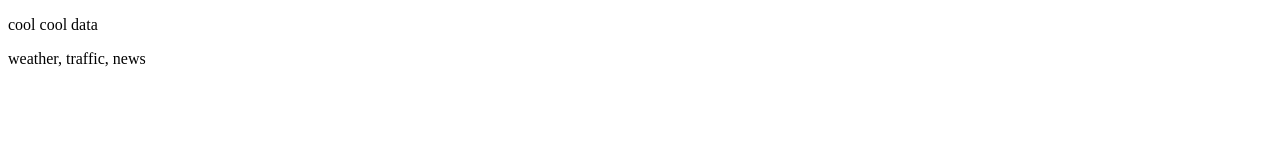
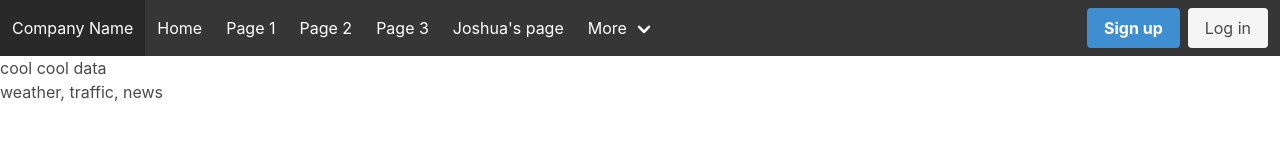
Before and after one commit to rrp316/426-project, a website: page data.html in a window 1280 px wide. Drawn offline with nearby package versions, Linux system fonts and the light colour scheme; a web font is replaced by a local one.

Commit message:
added navbar to data.html.

```diff
--- a/data.html
+++ b/data.html
@@ -1,13 +1,84 @@
 <!DOCTYPE html>
 <html lang="en">
+
 <head>
     <meta charset="UTF-8">
     <meta name="viewport" content="width=device-width, initial-scale=1.0">
     <meta http-equiv="X-UA-Compatible" content="ie=edge">
-    <title>Document</title>
+    <link rel="stylesheet" href="node_modules/bulma/css/bulma.css" />
+    <link href="https://fonts.googleapis.com/css?family=Shrikhand&display=swap" rel="stylesheet">
+    <title>J's Pg</title>
 </head>
+
 <body>
+    <nav class="navbar is-dark" role="navigation" aria-label="main navigation">
+        <div class="navbar-brand">
+            <a class="navbar-item" href="https://google.com">
+                Company Name
+            </a>
+
+            <a role="button" class="navbar-burger burger" aria-label="menu" aria-expanded="false"
+                data-target="navbarBasicExample">
+                <span aria-hidden="true"></span>
+                <span aria-hidden="true"></span>
+                <span aria-hidden="true"></span>
+            </a>
+        </div>
+
+        <div id="navbarBasicExample" class="navbar-menu">
+            <div class="navbar-start">
+                <a class="navbar-item">
+                    Home
+                </a>
+
+                <a class="navbar-item">
+                    Page 1
+                </a>
+
+                <a class="navbar-item">
+                    Page 2
+                </a>
+
+                <a class="navbar-item">
+                    Page 3
+                </a>
+
+                <a class="navbar-item" href="data.html">
+                    Joshua's page
+                </a>
+
+                <div class="navbar-item has-dropdown is-hoverable">
+                    <a class="navbar-link">
+                        More
+                    </a>
+
+                    <div class="navbar-dropdown">
+                        <a class="navbar-item">
+                            Link 1
+                        </a>
+                        <a class="navbar-item">
+                            Link 2
+                        </a>
+                    </div>
+                </div>
+            </div>
+
+            <div class="navbar-end">
+                <div class="navbar-item">
+                    <div class="buttons">
+                        <a class="button is-info">
+                            <strong>Sign up</strong>
+                        </a>
+                        <a class="button is-light">
+                            Log in
+                        </a>
+                    </div>
+                </div>
+            </div>
+        </div>
+    </nav>
     <p>cool cool data</p>
     <p>weather, traffic, news</p>
 </body>
+
 </html>
```
Also changed, not shown: index.html (+1 -1 lines).
